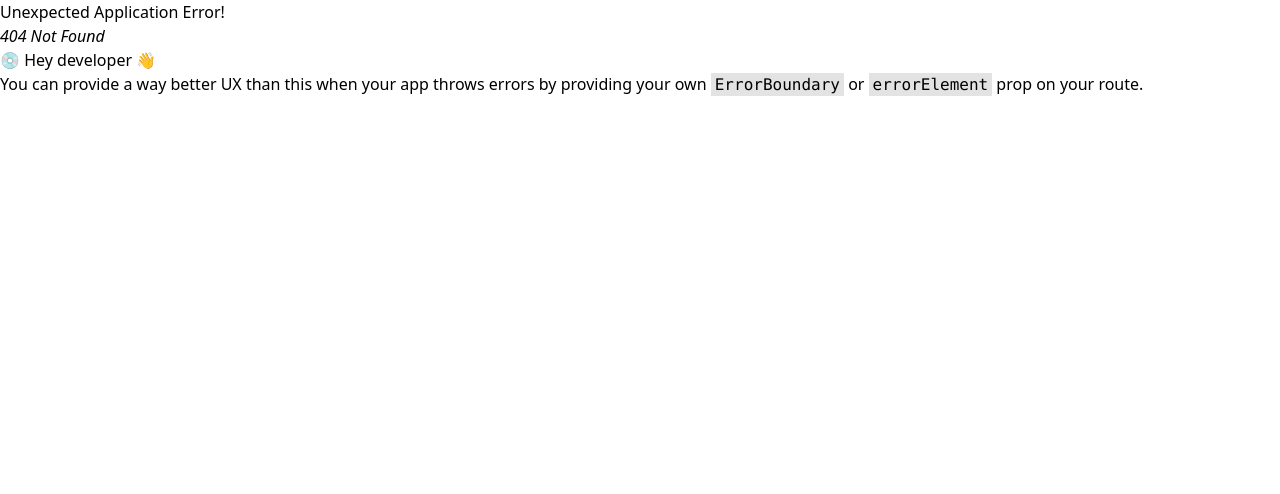
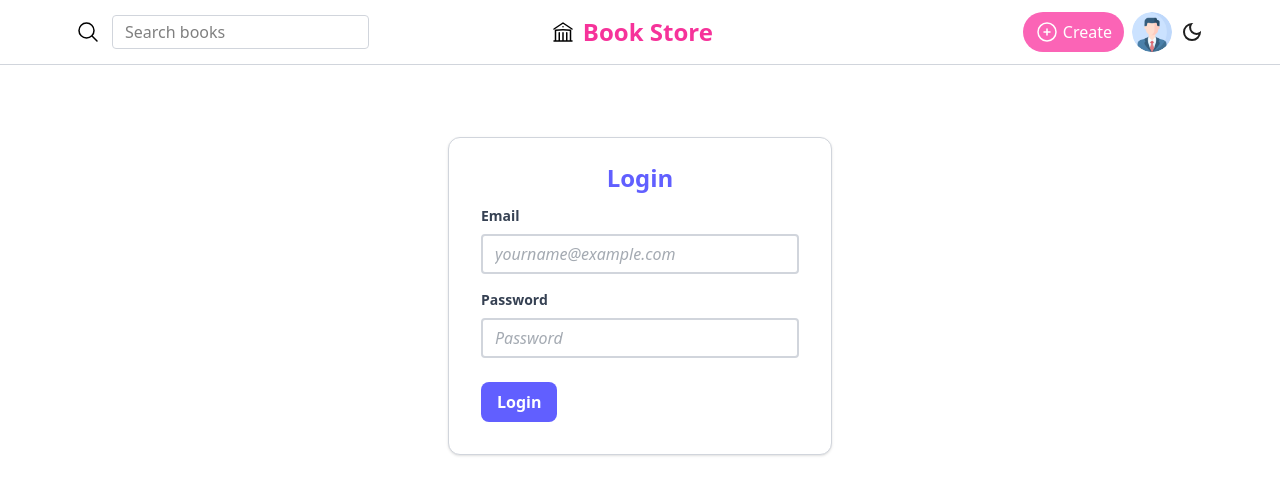
Before and after one commit to aungkyawthetx/library, a React (Vite) app: page /login in a window 1280 px wide. Before the commit this address had no page. Shown: the top 494 px of the page. Built offline with nearby package versions, Linux system fonts and the light colour scheme.

Commit message:
auth design

```diff
--- /dev/null
+++ b/src/pages/Login.jsx
@@ -0,0 +1,28 @@
+import React from 'react'
+
+export default function Login() {
+  return (
+    <div class="flex justify-center mt-15">
+        <form class="bg-white shadow px-8 pt-6 pb-8 mb-4 w-full max-w-sm border border-gray-300 rounded-xl">
+            <h1 className='text-2xl font-bold text-indigo-500 mb-3 text-center'>Login</h1>
+            <div class="mb-4">
+                <label class="block text-gray-700 text-sm font-bold mb-2" for="email">
+                    Email
+                </label>
+                <input class="appearance-none text-gray-600 border-2 border-gray-300 rounded w-full py-2 px-3 leading-tight focus:outline-none focus:border-indigo-500 italic" id="email" type="email" placeholder="yourname@example.com"/>
+            </div>
+            <div class="mb-6">
+                <label class="block text-gray-700 text-sm font-bold mb-2" for="password">
+                    Password
+                </label>
+                <input class="appearance-none text-gray-600 border-2 border-gray-300 rounded w-full py-2 px-3 leading-tight focus:outline-none focus:border-indigo-500 italic" id="password" type="password" placeholder="Password"/>
+            </div>
+            <div class="flex items-center justify-between">
+                <button class="bg-indigo-500 hover:bg-indigo-700 text-white font-bold py-2 px-4 rounded-lg focus:outline-none focus:shadow-outline cursor-pointer" type="button">
+                    Login
+                </button>
+            </div>
+        </form>
+    </div>
+  )
+}
--- /dev/null
+++ b/src/pages/Register.jsx
@@ -0,0 +1,28 @@
+import React from 'react'
+
+export default function Register() {
+  return (
+    <div class="flex justify-center mt-15">
+        <form class="bg-white shadow px-8 pt-6 pb-8 mb-4 w-full max-w-sm border border-gray-300 rounded-xl">
+            <h1 className='text-2xl font-bold text-indigo-500 mb-3 text-center'>Register</h1>
+            <div class="mb-4">
+                <label class="block text-gray-700 text-sm font-bold mb-2" for="email">
+                    Email
+                </label>
+                <input class="appearance-none text-gray-600 border-2 border-gray-300 rounded w-full py-2 px-3 leading-tight focus:outline-none focus:border-indigo-500 italic" id="email" type="email" placeholder="yourname@example.com"/>
+            </div>
+            <div class="mb-6">
+                <label class="block text-gray-700 text-sm font-bold mb-2" for="password">
+                    Password
+                </label>
+                <input class="appearance-none text-gray-600 border-2 border-gray-300 rounded w-full py-2 px-3 leading-tight focus:outline-none focus:border-indigo-500 italic" id="password" type="password" placeholder="Password"/>
+            </div>
+            <div class="flex items-center justify-between">
+                <button class="bg-indigo-500 hover:bg-indigo-700 text-white font-bold py-2 px-4 rounded-lg focus:outline-none focus:shadow-outline cursor-pointer" type="button">
+                    Register
+                </button>
+            </div>
+        </form>
+    </div>
+  )
+}
```
Also changed, not shown: src/router/index.jsx (+10 -0 lines).
